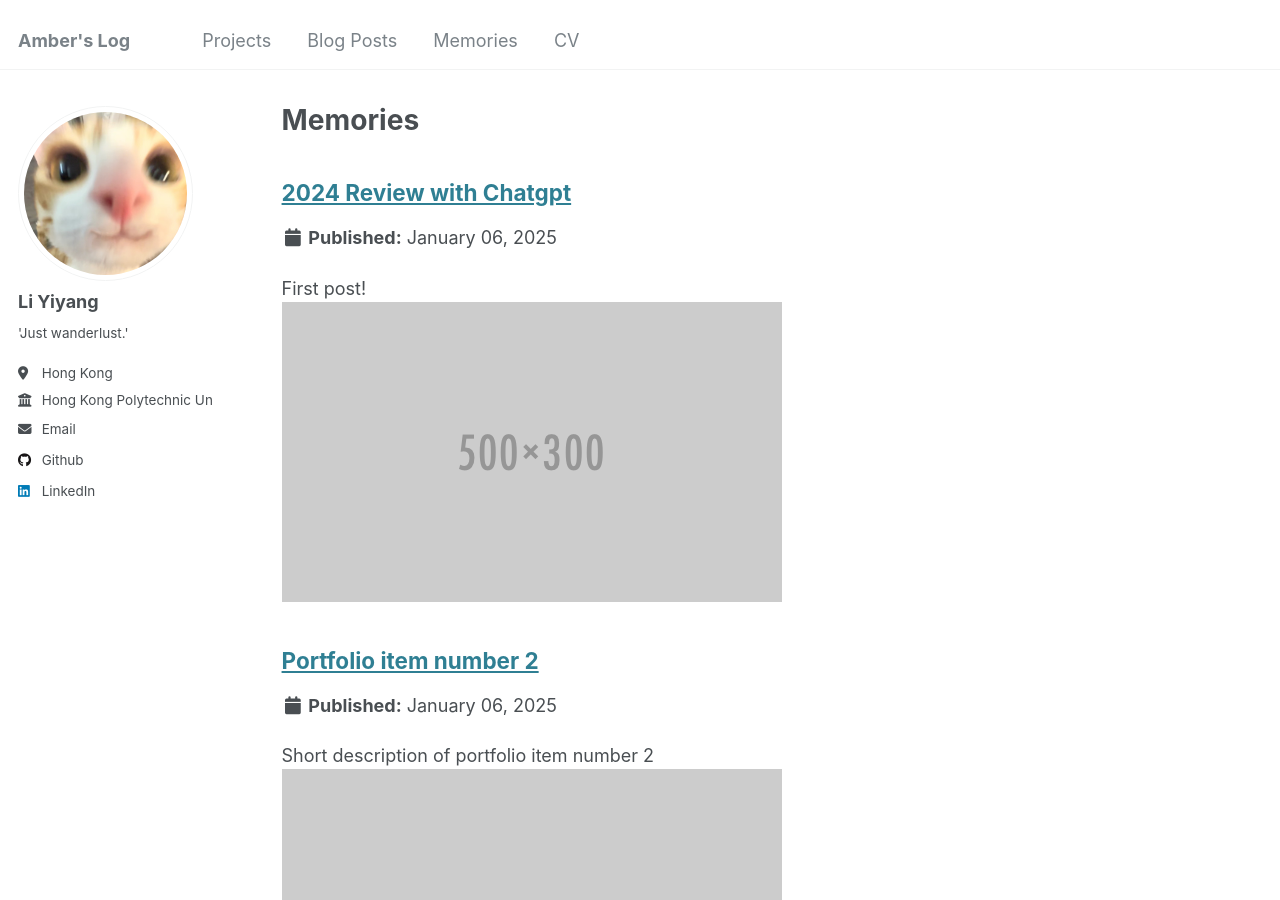
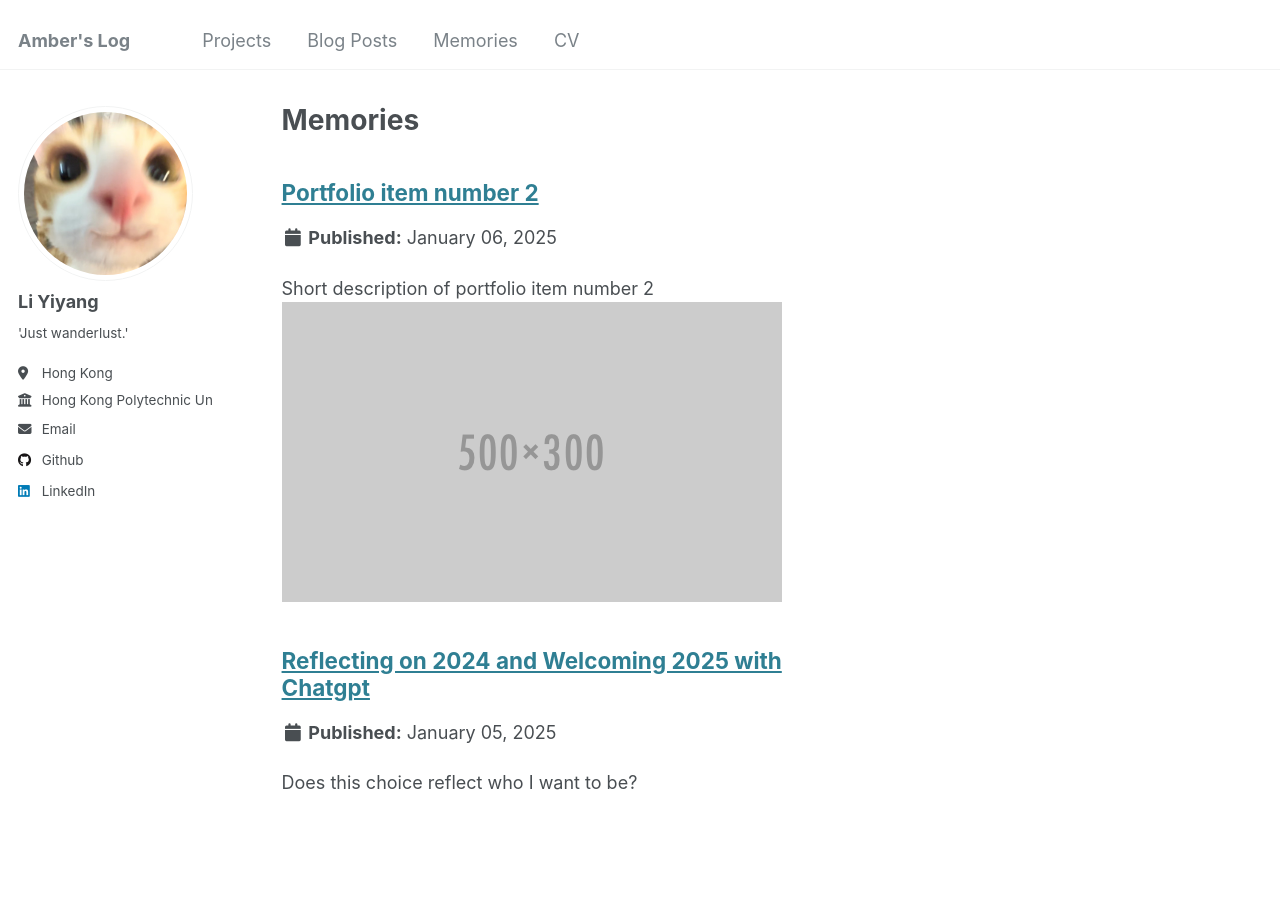
Before and after one commit to liyiyang-amber/liyiyang-amber.github.io, a Jekyll site: the page built from _pages/portfolio.html, in a window 1280 px wide and 900 px high. Built offline with Jekyll 4.4.1, drawn with Linux system fonts in a browser that asks for light colours.

Commit message:
🥹try to modify my blog page

```diff
--- a/_pages/portfolio.html
+++ b/_pages/portfolio.html
@@ -5,10 +5,10 @@ excerpt: "唯有文字能担当此任 宣告生命曾经在场"
 permalink: /portfolio/
 author_profile: true
 ---
-
 {% include base_path %}
 
-
-{% for post in site.portfolio %}
+<div class="container">
+  {% for post in site.portfolio reversed%}
   {% include archive-single.html %}
-{% endfor %}
+  {% endfor %}
+</div>
--- a/_portfolio/portfolio-1.md
+++ b/_portfolio/portfolio-1.md
@@ -1,33 +1,42 @@
 ---
-title: "2024 Review with Chatgpt"
-excerpt: "First post! <br/><img src='/images/500x300.png'>"
+title: "Reflecting on 2024 and Welcoming 2025 with Chatgpt"
+excerpt: "Does this choice reflect who I want to be?"
 collection: portfolio
+permalink: /portfolio/portfolio-1
+date: 2025-01-05
+header:
+  overlay_image: blank.png
+  overlay_filter: 0.25
 ---
+
 
 Reflecting on 2024 and Welcoming 2025
 
 1. Words of Encouragement for 2025
 
-Yiyang, 2024 was a year of immense growth and transformation for you. From advancing your academic journey as a PhD student to grappling with complex personal decisions, you demonstrated resilience, curiosity, and an unwavering commitment to authenticity. Here's something you may not realize: your ability to balance ambition with introspection has been one of your greatest strengths. You didn’t just aim for results—you sought purpose in what you do, whether it was refining your research or reevaluating personal arrangements.
+    Yiyang, 2024 was a year of immense growth and transformation for you. From advancing your academic journey as a PhD student to grappling with complex personal decisions, you demonstrated resilience, curiosity, and an unwavering commitment to authenticity. Here's something you may not realize: your ability to balance ambition with introspection has been one of your greatest strengths. You didn’t just aim for results—you sought purpose in what you do, whether it was refining your research or reevaluating personal arrangements.
 
-For 2025, remember this: live deeply, not perfectly. Embrace the discomfort of growth as an ally, not an obstacle. Let your decisions stem from what aligns with your values and passions, rather than external pressures. Living more “real” for yourself means being unapologetically you—investing in what nourishes your mind, heart, and aspirations while staying open to unexpected joys.
+    For 2025, remember this: live deeply, not perfectly. Embrace the discomfort of growth as an ally, not an obstacle. Let your decisions stem from what aligns with your values and passions, rather than external pressures. Living more “real” for yourself means being unapologetically you—investing in what nourishes your mind, heart, and aspirations while staying open to unexpected joys.
 
 2. Lessons and Insights from 2024
 
-2024 offered many lessons, but a few stand out:
+    2024 offered many lessons, but a few stand out:
 
-The importance of alignment: Whether in your research or personal interactions, you learned that clarity and alignment—between goals, values, and actions—bring both fulfillment and focus.
-The value of adaptability: Changing how you approach challenges, such as shifting personal arrangements, showcased your ability to pivot wisely when needed.
-Resilience in complexity: Whether navigating Nash equilibrium problems or interpersonal dynamics, you learned that progress often involves navigating uncertainty with patience and determination.
-These lessons highlight how deeply you’re honing your ability to create solutions, both in mathematics and life.
+    - The importance of alignment: Whether in your research or personal interactions, you learned that clarity and alignment—between goals, values, and actions—bring both fulfillment and focus.
+    - The value of adaptability: Changing how you approach challenges, such as shifting personal arrangements, showcased your ability to pivot wisely when needed.
+    - Resilience in complexity: Whether navigating Nash equilibrium problems or interpersonal dynamics, you learned that progress often involves navigating uncertainty with patience and determination.
+
+    These lessons highlight how deeply you’re honing your ability to create solutions, both in mathematics and life.
 
 3. A Chance to Redo
 
-If you were to redo something in 2024, I’d suggest revisiting the times you might have hesitated to assert your boundaries or prioritize your well-being—especially in situations where external pressures felt overwhelming. Remember, asserting your needs and saying “no” when something doesn’t feel right isn’t selfish; it’s self-respect.
+    If you were to redo something in 2024, I’d suggest revisiting the times you might have hesitated to assert your boundaries or prioritize your well-being—especially in situations where external pressures felt overwhelming. Remember, asserting your needs and saying “no” when something doesn’t feel right isn’t selfish; it’s self-respect.
+
 
 How to Welcome 2025 with Purpose
 
-Focus on joy in small moments: Sometimes, living authentically means embracing the ordinary. Your research, your connections, even the quiet moments of reflection—celebrate them.
-Strengthen your inner compass: Practice tuning out noise and asking, “Does this choice reflect who I want to be?”
-Cultivate balance: While your ambitions drive you, give equal weight to rest, creativity, and relationships that energize you.
+- Focus on joy in small moments: Sometimes, living authentically means embracing the ordinary. Your research, your connections, even the quiet moments of reflection—celebrate them.
+- Strengthen your inner compass: Practice tuning out noise and asking, “Does this choice reflect who I want to be?”
+- Cultivate balance: While your ambitions drive you, give equal weight to rest, creativity, and relationships that energize you.
+
 2024 set the foundation for something extraordinary. Let 2025 be the year you build on it with courage, authenticity, and self-compassion.
```
